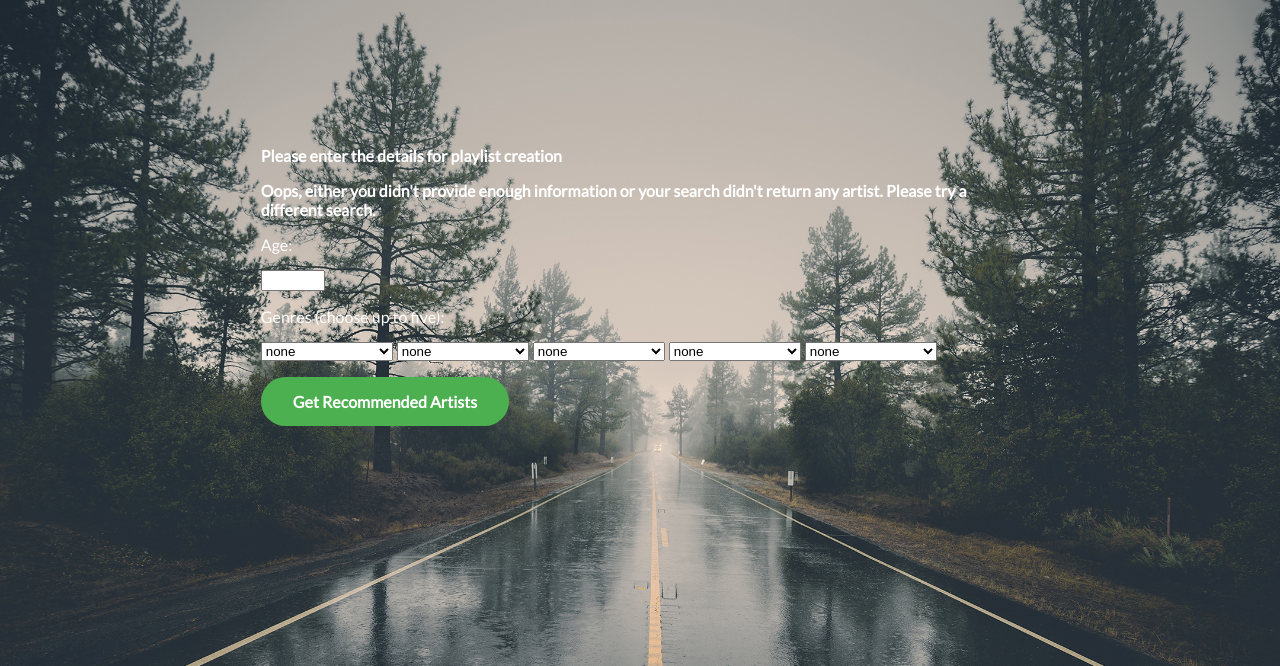
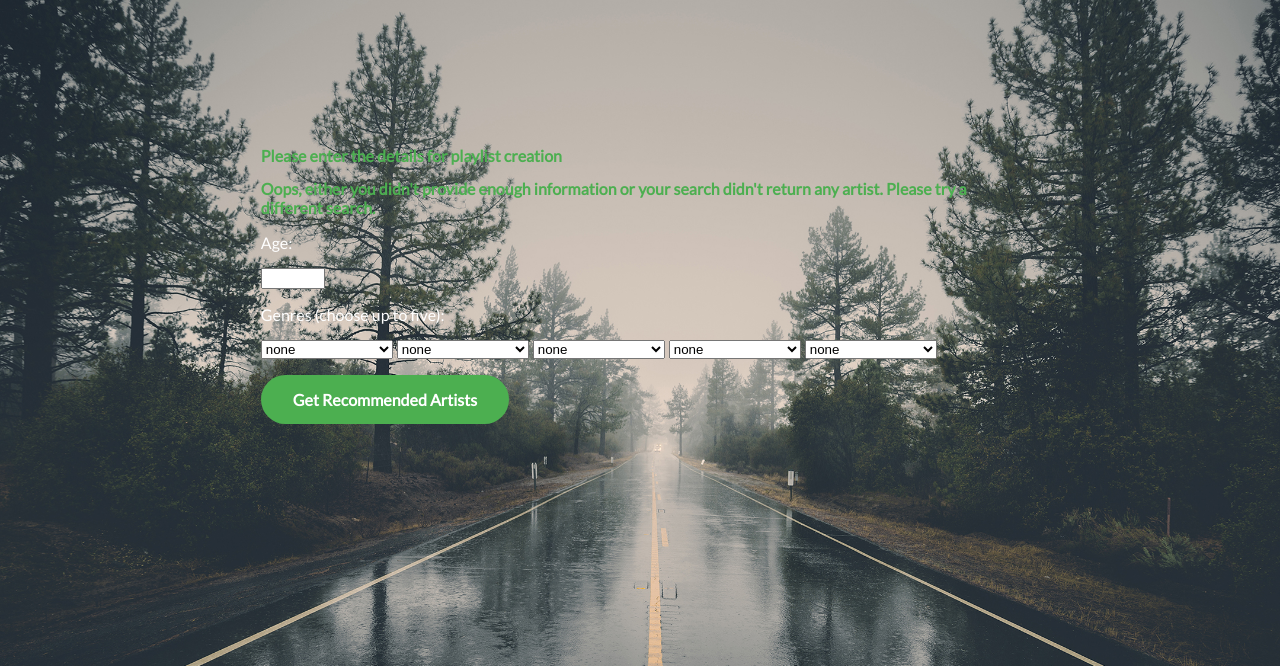
Before and after one commit to phqchau/music_therapy, a Django app: page /chooseArtists/ in a window 1280 px wide. Shown: the top 666 px of the page. Run offline with Django 3.2, Linux system fonts and the light colour scheme.

Commit message:
some text color change

```diff
--- a/musicTherapy/music/static/music/style.css
+++ b/musicTherapy/music/static/music/style.css
@@ -22,7 +22,7 @@ a {
 
 h2 {
     font-family: 'Lato', sans-serif;
-    color: white;
+    color: #4CAF50;
     font-size: 1em !important;
 }
 
--- a/musicTherapy/music/templates/music/chooseArtists.html
+++ b/musicTherapy/music/templates/music/chooseArtists.html
@@ -8,7 +8,7 @@
 <div class="center">
 	<h2>Please choose up to five artists below</h2>
 
-	{% if error_message %}<p><strong>{{ error_message }}</strong></p>{% endif %}
+	{% if error_message %}<h2><strong>{{ error_message }}</strong></h2>{% endif %}
 
 	<form action="{% url 'music:processPlaylist' %}" method="post">
 		{% csrf_token %}
--- a/musicTherapy/music/templates/music/createPlaylist.html
+++ b/musicTherapy/music/templates/music/createPlaylist.html
@@ -9,7 +9,7 @@
 <div class="center">
 <h2>Please enter the details for playlist creation</h2>
 
-{% if error_message %}<p><strong>{{ error_message }}</strong></p>{% endif %}
+{% if error_message %}<h2><strong>{{ error_message }}</strong></h2>{% endif %}
 
 <form action="{% url 'music:chooseArtists' %}" method="post">
 {% csrf_token %}
```
